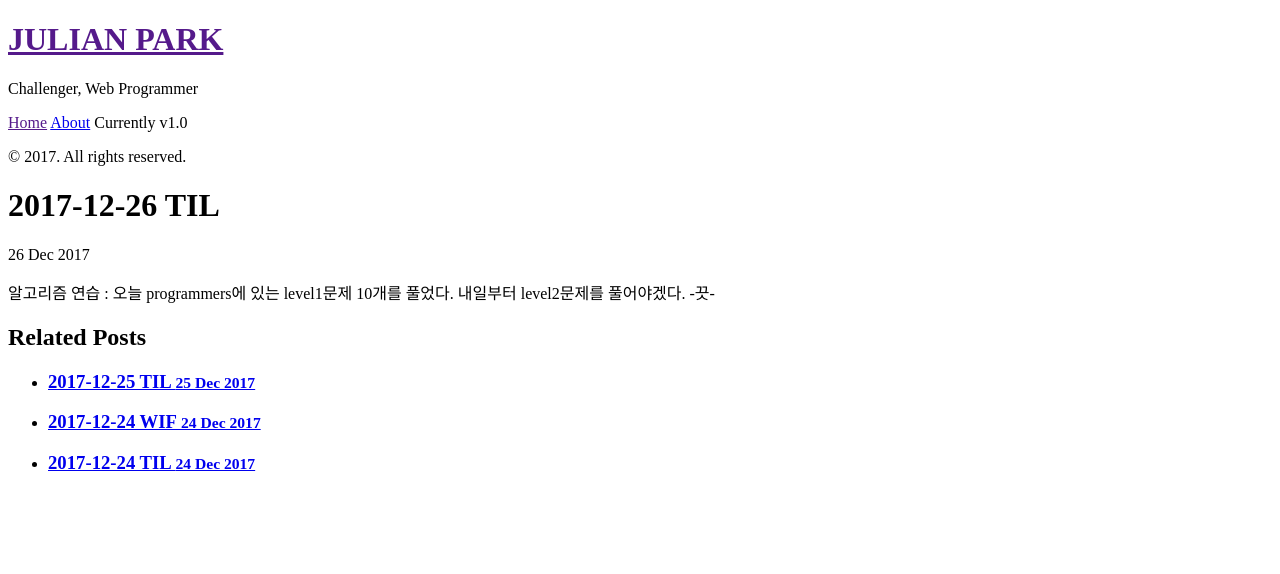
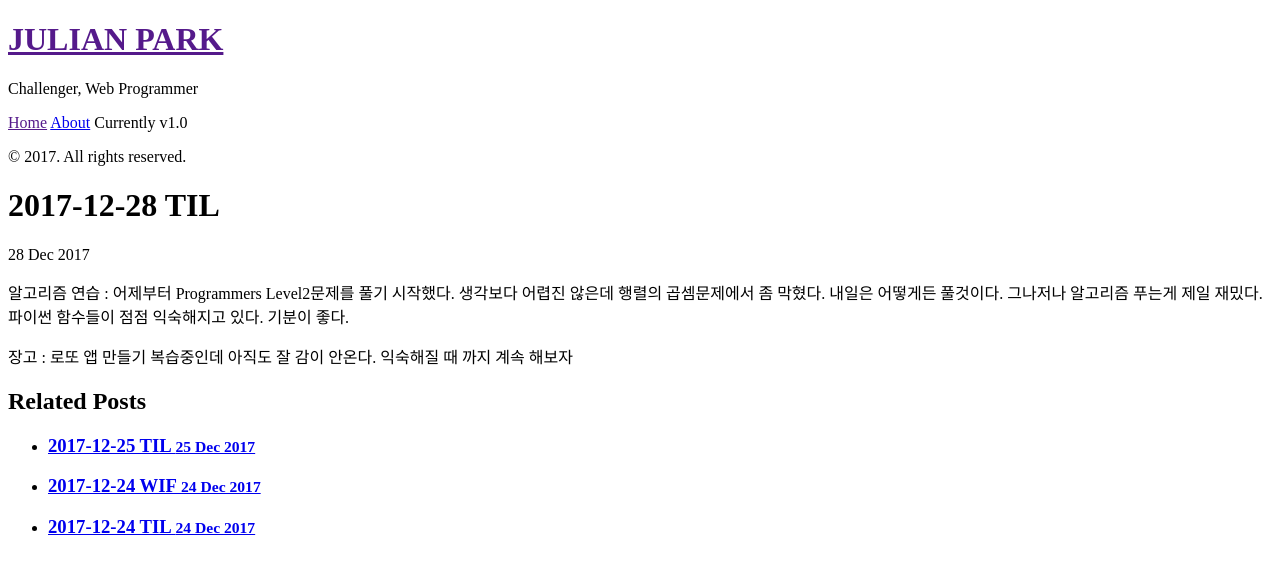
Before and after one commit to Chrisaor/chrisaor.github.com, a Jekyll site: the page built from _posts/2017-12-26-TIL.markdown, in a window 1280 px wide. Shown: the top 574 px of the page. Built offline with Jekyll 4.4.1, drawn with Linux system fonts in a browser that asks for light colours.

Commit message:
2017-12-28

```diff
--- a/_posts/2017-12-26-TIL.markdown
+++ b/_posts/2017-12-26-TIL.markdown
@@ -1,8 +1,11 @@
 ---
 layout: post
-title:  "2017-12-26 TIL"
-date:   2017-12-26 18:30:00 +0900
+title:  "2017-12-28 TIL"
+date:   2017-12-28 20:30:00 +0900
 categories: TIL
 ---
 
-알고리즘 연습 : 오늘 programmers에 있는 level1문제 10개를 풀었다. 내일부터 level2문제를 풀어야겠다. -끗-
+알고리즘 연습 : 어제부터 Programmers Level2문제를 풀기 시작했다. 생각보다 어렵진 않은데 행렬의 곱셈문제에서 좀 막혔다. 내일은 어떻게든 풀것이다. 그나저나 알고리즘 푸는게 제일 재밌다.
+파이썬 함수들이 점점 익숙해지고 있다. 기분이 좋다.
+
+장고 : 로또 앱 만들기 복습중인데 아직도 잘 감이 안온다. 익숙해질 때 까지 계속 해보자
```
